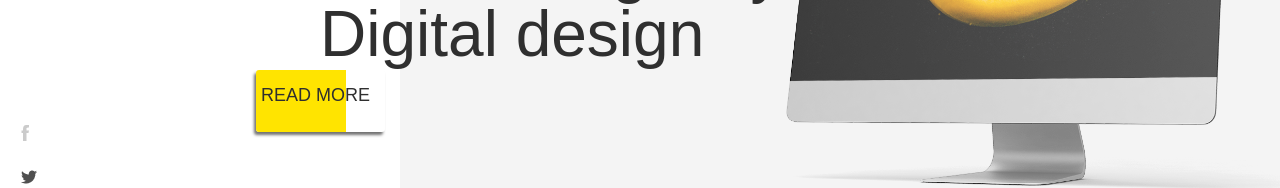
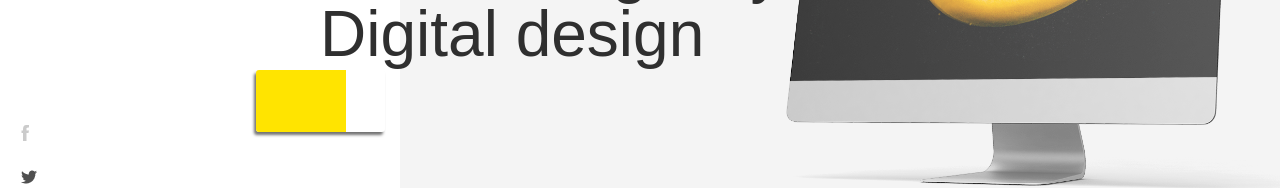
Before and after one commit to katrinkattt/react-app-yellow, a React (Create React App) app in the folder app-lending/yell-app/: page / in a window 1280 px wide. Shown: the part 295-483 px from the top of the page. Built offline with nearby package versions, Linux system fonts and the light colour scheme.

Commit message:
Btn -> function

```diff
--- a/app-lending/yell-app/src/components/btn.jsx
+++ b/app-lending/yell-app/src/components/btn.jsx
@@ -1,13 +1,11 @@
 import React, {Component} from 'react';
 
-export default class Btn extends Component {
-    render(){
+export default function Btn(props) {
         return(
             <div className="btn__main">
                 <a href="#files" className="btn__main">
-                    <span className="text__btn">READ MORE</span>
+                    <span className="text__btn">{props.title}</span>
                 </a>
             </div>
         )
     }
-}
```
